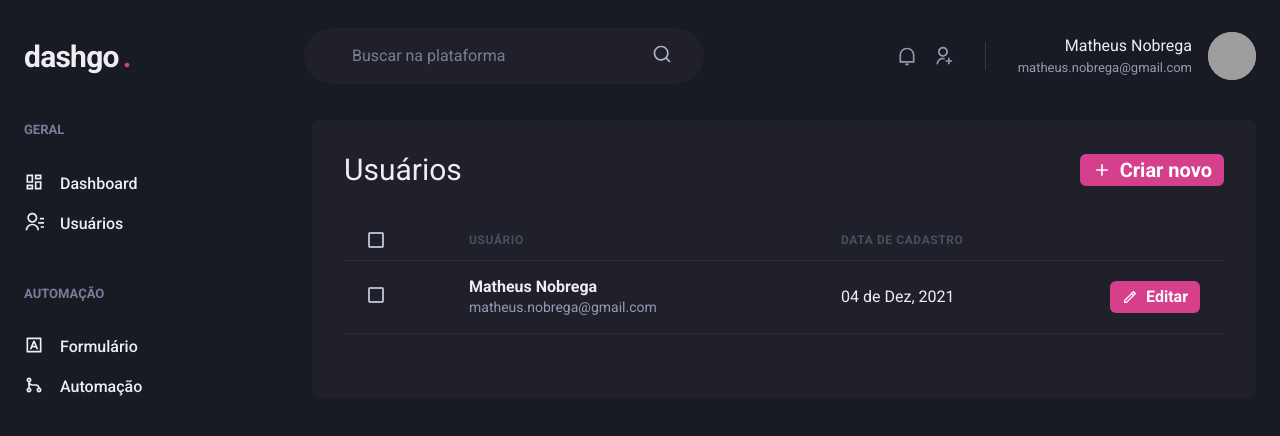
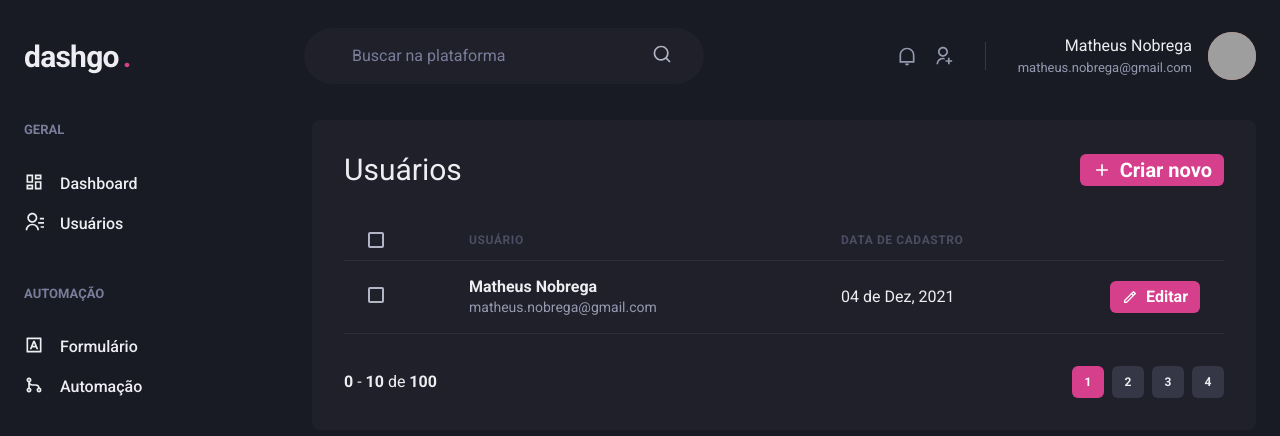
Before and after one commit to ma-nobrega/dash-go, a Next.js app: page /users in a window 1280 px wide. Shown: the top 436 px of the page. Built offline with nearby package versions, Linux system fonts and the light colour scheme; grey boxes are pictures that could not be loaded.

Commit message:
Add pagination component u.i

```diff
--- /dev/null
+++ b/src/components/Pagination.tsx
@@ -0,0 +1,50 @@
+import * as C from '@chakra-ui/react';
+
+export default function Pagination(): React.ReactElement {
+  return (
+    <C.HStack mt="8" justify="space-between" align="center" spacing="6">
+      <C.Box>
+        <strong>0</strong> - <strong>10</strong> de <strong>100</strong>
+      </C.Box>
+      <C.HStack spacing="2">
+        <C.Button
+          size="sm"
+          fontSize="xs"
+          width="4"
+          colorScheme="pink"
+          disabled
+          _disabled={{ bgColor: 'pink.500', cursor: 'default' }}
+        >
+          1
+        </C.Button>
+        <C.Button
+          size="sm"
+          fontSize="xs"
+          width="4"
+          bgColor="gray.700"
+          _hover={{ bgColor: 'gray.500' }}
+        >
+          2
+        </C.Button>
+        <C.Button
+          size="sm"
+          fontSize="xs"
+          width="4"
+          bgColor="gray.700"
+          _hover={{ bgColor: 'gray.500' }}
+        >
+          3
+        </C.Button>
+        <C.Button
+          size="sm"
+          fontSize="xs"
+          width="4"
+          bgColor="gray.700"
+          _hover={{ bgColor: 'gray.500' }}
+        >
+          4
+        </C.Button>
+      </C.HStack>
+    </C.HStack>
+  );
+}
--- a/src/pages/users/index.tsx
+++ b/src/pages/users/index.tsx
@@ -1,6 +1,7 @@
 import * as C from '@chakra-ui/react';
 import { RiAddLine, RiPencilLine } from 'react-icons/ri';
 import Header from '../../components/Header';
+import Pagination from '../../components/Pagination';
 import Sidebar from '../../components/Sidebar';
 
 export default function UserList(): React.ReactElement {
@@ -63,6 +64,7 @@ export default function UserList(): React.ReactElement {
               </C.Tr>
             </C.Tbody>
           </C.Table>
+          <Pagination />
         </C.Box>
       </C.Flex>
     </C.Box>
```
